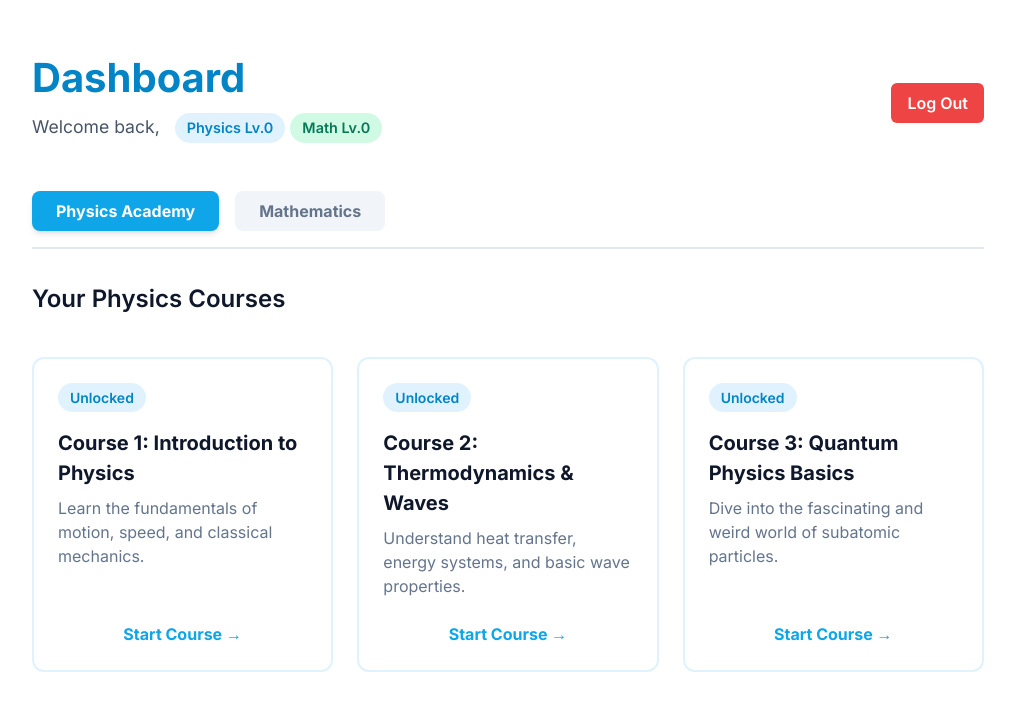
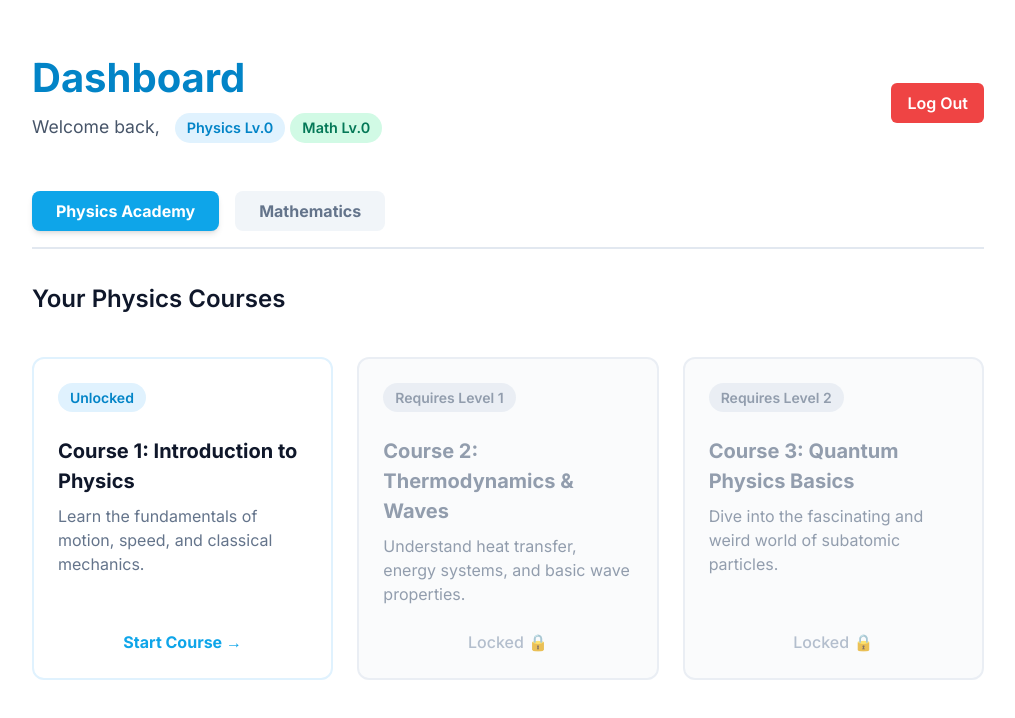
Before and after one commit to InfectiousAlpha/PhysicsWithIsmail, a Next.js app: page / in a window 1280 px wide. Shown: the top 718 px of the page, without its empty margins (132-1147 px from the left). Built offline with nearby package versions, Linux system fonts and the light colour scheme; no server answers.

Commit message:
Update app/components/DashboardTabs.jsx
Display category-specific locks and scores

```diff
--- a/app/components/DashboardTabs.jsx
+++ b/app/components/DashboardTabs.jsx
@@ -3,11 +3,14 @@
 import { useState } from 'react';
 import Link from 'next/link';
 
-export default function DashboardTabs({ courses, level }) {
+export default function DashboardTabs({ courses, levels, scores }) {
   const [activeTab, setActiveTab] = useState('physics');
 
   // Filter courses based on the active tab
   const filteredCourses = courses.filter(course => course.category === activeTab);
+
+  // Use the specific level for the active category
+  const currentLevel = levels[activeTab] || 0;
 
   return (
     <div>
@@ -42,17 +45,29 @@ export default function DashboardTabs({ courses, level }) {
       {/* Course Grid */}
       <div className="course-grid">
         {filteredCourses.map((course) => {
-          const isLocked = level < course.requiredLevel;
-          const isCompleted = level >= course.unlocksLevel;
+          const isLocked = currentLevel < course.requiredLevel;
+          const isCompleted = currentLevel >= course.unlocksLevel;
+          const courseScore = scores[course.id]; // Get dynamic score
 
           // Math gets a green theme, Physics gets blue
           const themeColor = activeTab === 'physics' ? 'var(--primary-blue)' : '#10b981';
 
           const CardContent = (
-            <div className={`course-card ${isLocked ? 'locked' : ''} ${activeTab === 'math' && !isLocked ? 'hover:border-emerald-500' : ''}`}>
-              <div className={`badge ${isLocked ? 'badge-gray' : activeTab === 'physics' ? 'badge-blue' : 'bg-emerald-100 text-emerald-700'}`}>
-                {isLocked ? `Requires Level ${course.requiredLevel}` : isCompleted ? 'Completed' : 'Unlocked'}
+            <div className={`course-card relative ${isLocked ? 'locked' : ''} ${activeTab === 'math' && !isLocked ? 'hover:border-emerald-500' : ''}`}>
+
+              <div className="flex justify-between items-start mb-2">
+                <div className={`badge ${isLocked ? 'badge-gray' : activeTab === 'physics' ? 'badge-blue' : 'bg-emerald-100 text-emerald-700'}`}>
+                  {isLocked ? `Requires Level ${course.requiredLevel}` : isCompleted ? 'Completed' : 'Unlocked'}
+                </div>
+
+                {/* Score Display */}
+                {!isLocked && courseScore !== undefined && (
+                  <div className="text-sm font-bold bg-slate-100 px-2 py-1 rounded text-slate-600 border border-slate-200">
+                    Score: <span style={{color: themeColor}}>{courseScore}/100</span>
+                  </div>
+                )}
               </div>
+
               <h3 style={{fontSize: '1.25rem', fontWeight: 'bold', marginBottom: '0.5rem', color: isLocked ? '#64748b' : 'var(--text-main)'}}>
                 {course.title}
               </h3>
```
